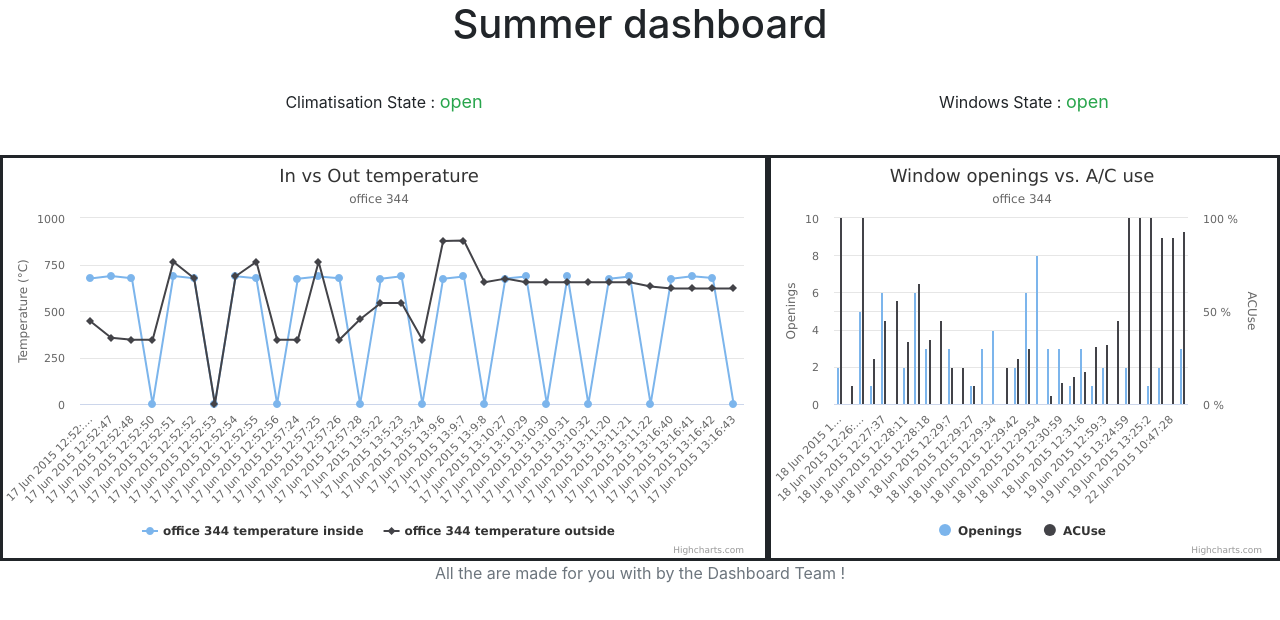
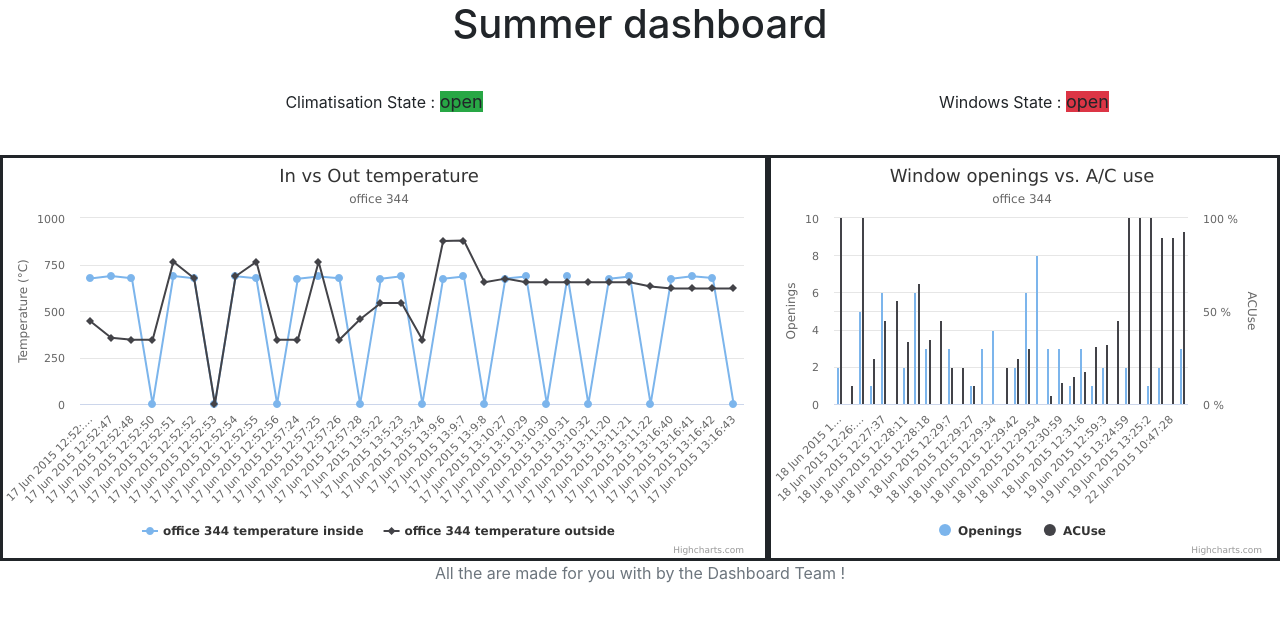
Before and after one commit to SmartCampus/dashboards-config, a website: page nodejs/front/views/summerDashboard.html in a window 1280 px wide. Drawn offline with nearby package versions, Linux system fonts and the light colour scheme; no server answers.

Commit message:
PD-20 PD-13 values displayed are linked to a boolean value

```diff
--- a/nodejs/front/scripts/main.js
+++ b/nodejs/front/scripts/main.js
@@ -159,3 +159,18 @@ $(function () {
         }]
     });
 });
+
+/**
+ The boolean values for A/C and window :
+ */
+var acOn = true;
+var windowOpen = false;
+if (!acOn)
+    document.getElementById('climState').setAttribute("class", "bg-danger");
+else
+    document.getElementById('climState').setAttribute("class", "bg-success");
+
+if (!windowOpen)
+    document.getElementById('windowState').setAttribute("class", "bg-danger");
+else
+    document.getElementById('windowState').setAttribute("class", "bg-success");
--- a/nodejs/front/views/summerDashboard.html
+++ b/nodejs/front/views/summerDashboard.html
@@ -14,10 +14,10 @@
 
     <div id="states" style="display : flex; width: 100%; margin: 40px 0 40px 0;">
         <div style="width : 60%; text-align: center">Climatisation State :
-            <span id="climState" style="color: #28a54c; font-size: large">open</span>
+            <span id="climState" style="font-size: large">open</span>
         </div>
         <div style="width : 40%; text-align: center">Windows State :
-            <span id="windowState" style="color: #28a54c; font-size: large">open</span>
+            <span id="windowState" style="font-size: large">open</span>
         </div>
     </div>
 
```
